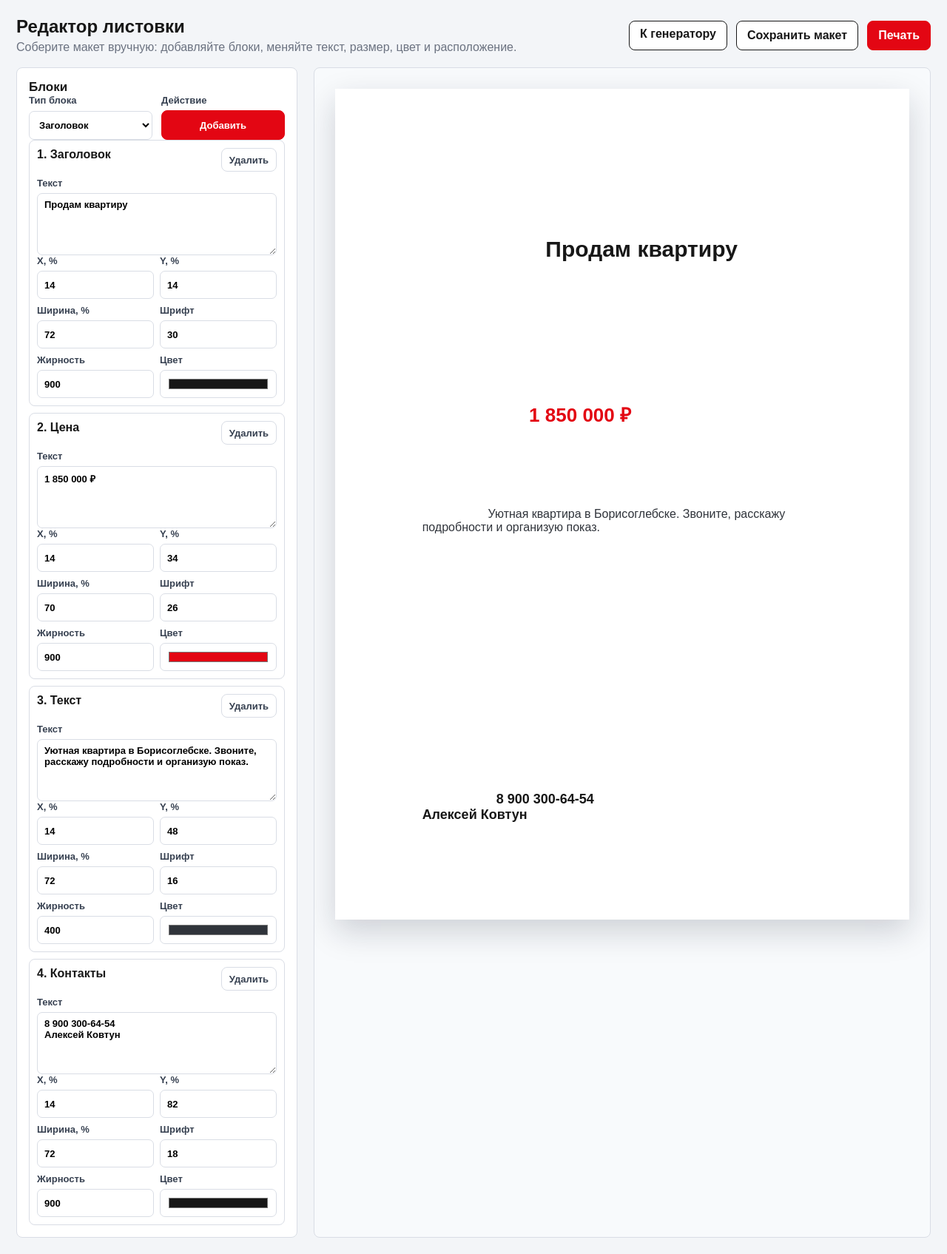
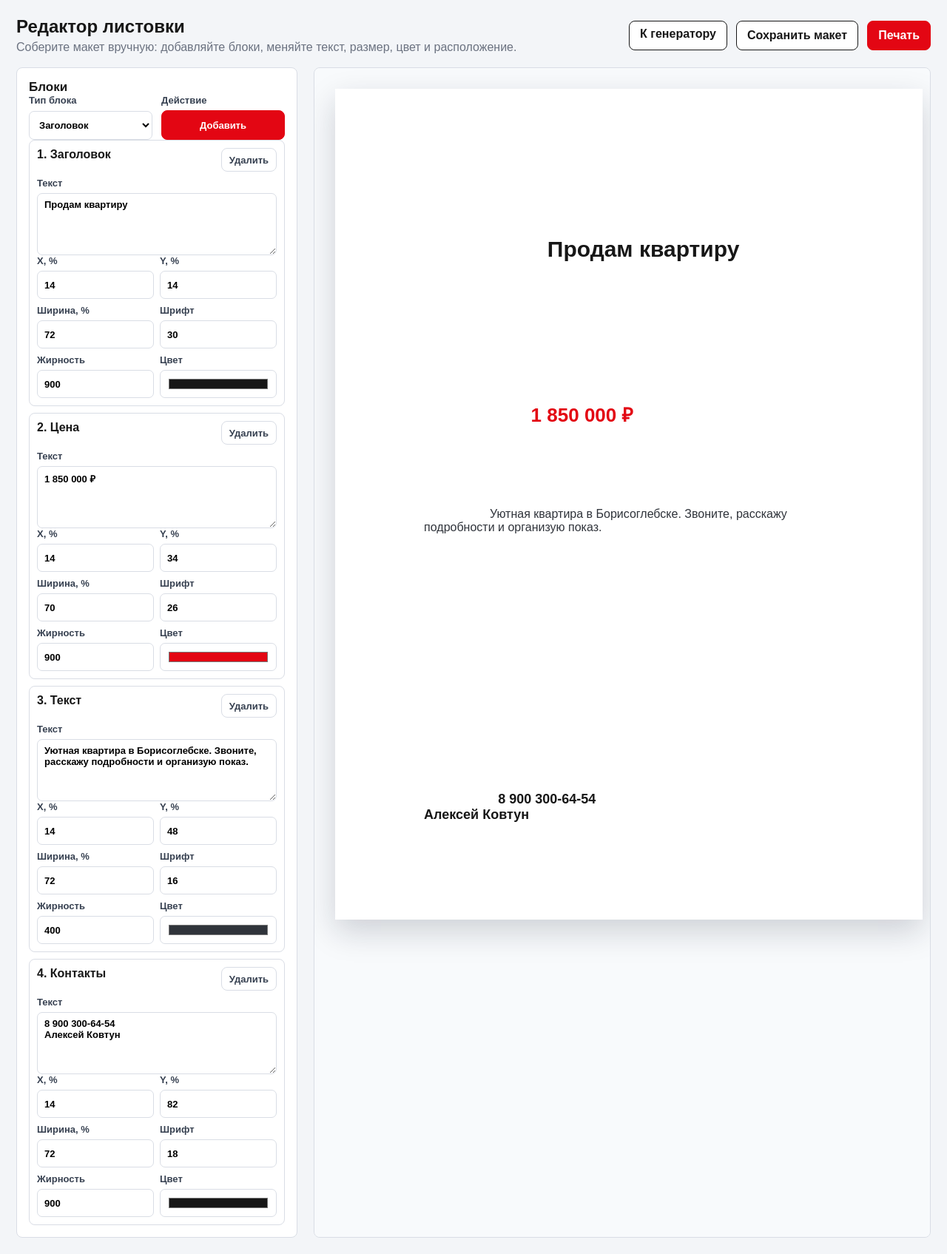
Before and after one commit to deputat36/etagi, a PHP site: page /raskleyka/editor.php in a window 1280 px wide. Shown: the whole page at 74% size. Run offline with PHP 8.4, Linux system fonts and the light colour scheme.

Commit message:
Fix visual editor A4 preview sizing

```diff
--- a/raskleyka/assets/css/app.css
+++ b/raskleyka/assets/css/app.css
@@ -374,7 +374,9 @@ textarea {
 
 .editor-card {
     position: relative;
+    width: 210mm;
     min-height: 297mm;
+    margin: 0 auto;
     background: #fff;
     box-shadow: 0 16px 40px rgba(15, 23, 42, .18);
 }
```
